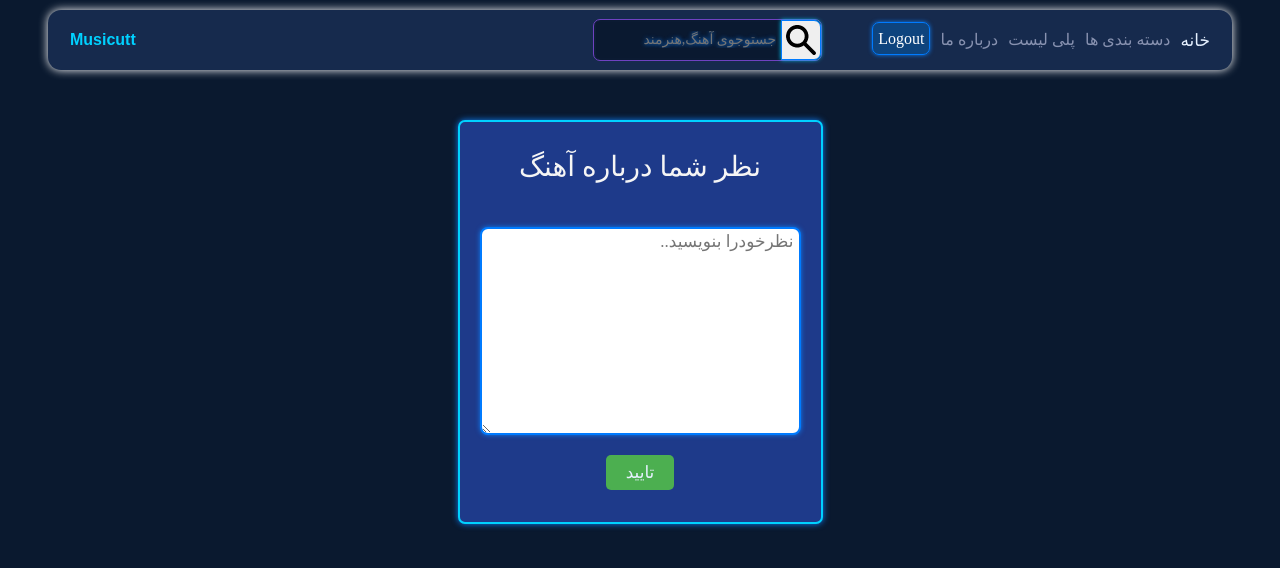
After one commit to cod-F123/music-cut, a Django app: a page that uses templates/music/create_comment.html in a window 1280 px wide. The commit adds this page. Shown: the top 568 px of the page. Run offline with Django 5.2, Linux system fonts and the light colour scheme; a user stored in the database is signed in; data comes from the database, SQL or seed files in the repository; both versions use the stored data as it was after the commit; some web fonts are replaced.

Commit message:
add comment

```diff
--- /dev/null
+++ b/music/forms.py
@@ -0,0 +1,14 @@
+from django import forms
+from .models import Comment
+
+class CommentForm(forms.ModelForm):
+    content = forms.CharField(
+        max_length=300,
+        label="",
+        widget=forms.Textarea(attrs={"placeholder":"نظرخودرا بنویسید.."}),
+        required=True
+    )
+
+    class Meta:
+        model = Comment
+        fields = ("content",)
--- a/music/urls.py
+++ b/music/urls.py
@@ -7,4 +7,5 @@ urlpatterns = [
     path("",views.home_page,name="home"),
     path("music/<str:slug>/",views.detail_page,name="detail"),
     path("ERROR404/",views.page_404,name="404"),
+    path("music/<str:slug>/comment/new/",views.crete_comment,name="create_comment"),
 ]
--- a/music/views.py
+++ b/music/views.py
@@ -1,5 +1,8 @@
 from django.shortcuts import render, redirect
+from django.urls import reverse , reverse_lazy
 from .models import Audio
+from .forms import CommentForm
+
 # Create your views here.
 
 def home_page(request):
@@ -17,5 +20,26 @@ def detail_page(request,slug):
         return redirect("music:404")
 
 
+def crete_comment(request,slug):
+    if request.user.is_authenticated:
+        audio = Audio.objects.filter(slug = slug).first()
+        if audio:
+            if request.method == "POST":
+                form = CommentForm(request.POST)
+                if form.is_valid():
+                    user = request.user
+                    form.instance.user = user
+                    form.instance.audio = audio
+                    form.save()
+                    return redirect(reverse("music:detail",args=[slug]))
+            else:
+                form = CommentForm()
+                return render(request,"music/create_comment.html",{"form":form})
+        else:
+            redirect("music:404")
+    else:
+        return redirect("login")
+
+
 def page_404(request):
     return render(request,"music/404.html",{})
--- a/static/css/style.css
+++ b/static/css/style.css
@@ -437,7 +437,7 @@ nav div{
 .comments-hub > div{
     width: 100%;
     display: flex;
-    flex-direction: column;
+    flex-direction: column-reverse;
     align-items: center;
 }
 
@@ -477,7 +477,7 @@ nav div{
         overflow-y: hidden;
     }
     .comments-hub >div{
-        flex-direction: row;
+        flex-direction: row-reverse;
         margin-left: 5px;
         min-width: 100%;
     }
@@ -597,3 +597,27 @@ nav div{
     border:1px solid #007bff;
 
 }
+
+.form-hub textarea{
+    outline: none;
+    border: 2px solid #007bff;
+    box-shadow: 0px 0px 5px #0f7df3;
+    font-size: 17px;
+    max-height: 200px;
+    max-width: 310px;
+    min-height: 200px;
+    min-width: 310px;
+    margin: 0px 20px;
+    border-radius: 8px;
+    font-family: vazir;
+    direction: rtl;
+    padding-right: 5px;
+}
+
+.btn-success{
+    background-color: #4CAF50;
+    color: #E6F1FF;
+    padding: 7px 20px;
+    font-family: vazir;
+    font-size: 17px;
+}
--- /dev/null
+++ b/templates/music/create_comment.html
@@ -0,0 +1,14 @@
+{% extends 'base.html' %}
+
+{% block content %}
+    <div class="container noMargin container-center margin90t">
+        <div class="form-hub" >
+            <p>نظر شما درباره آهنگ</p>
+            <form action="." method="POST">
+                {% csrf_token %}
+                {{form.as_p}}
+                <button class="btn btn-success">تایید</button>
+            </form>
+        </div>
+    </div>
+{% endblock content %}
--- a/templates/music/detail.html
+++ b/templates/music/detail.html
@@ -36,7 +36,7 @@
 
                 <div class="comments-hub">
                     <p>نظرات</p>
-                    <a href="/" class="btn n-comment"><span>+</span></a>
+                    <a href="{% url 'music:create_comment' audio.slug %}" class="btn n-comment"><span>+</span></a>
                     <div>
                         {% for comment in audio.comment_set.all %}
                             <div class="comment-sm">
```
Also changed, not shown: db.sqlite3.
